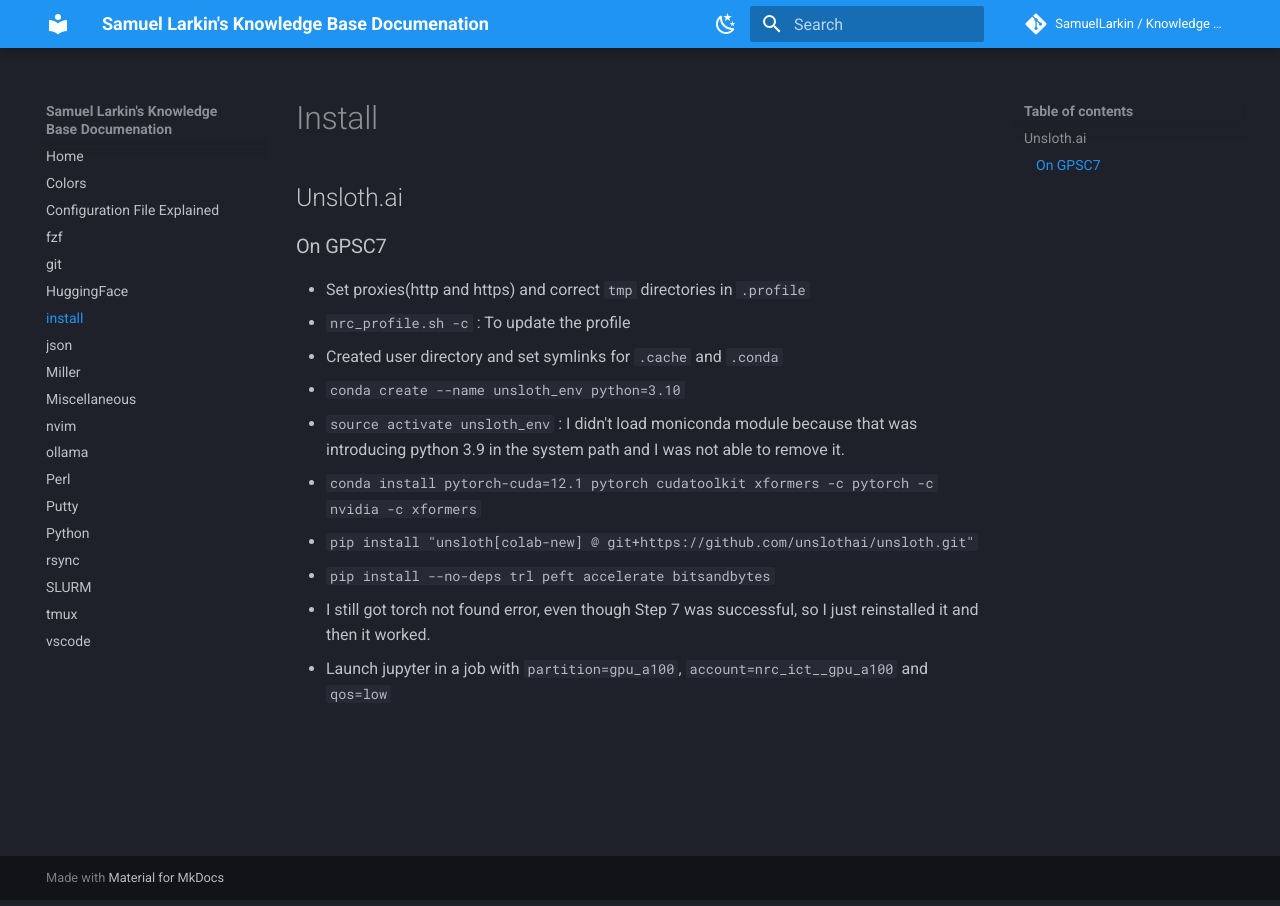
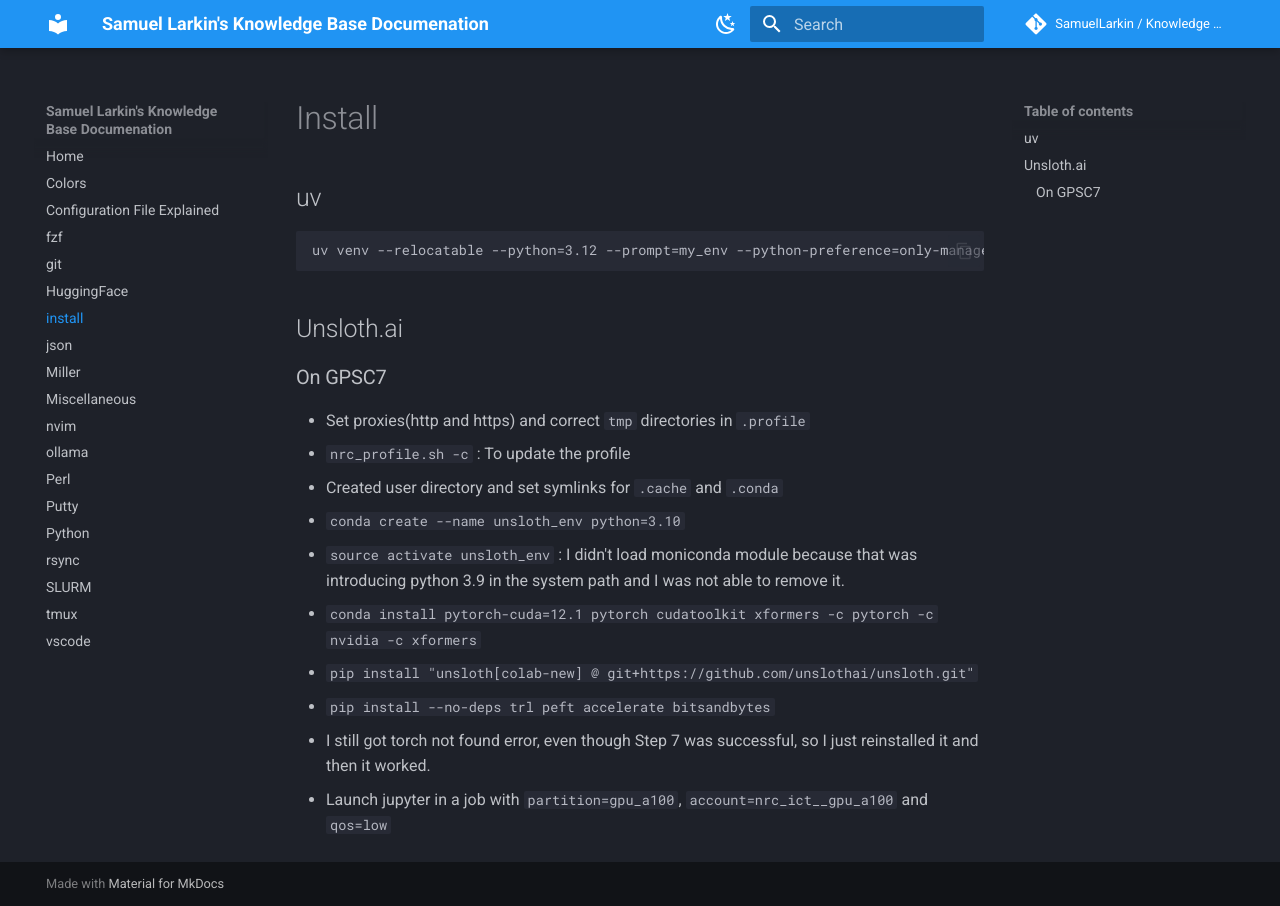
Before and after one commit to SamuelLarkin/kb, an MkDocs documentation site: the page built from docs/install.md, in a window 1280 px wide. Built offline with MkDocs 1.6.1 and Material for MkDocs 9.7.7, drawn with Linux system fonts in a browser that asks for light colours; comment, search, counter and statistics services are not loaded; the version menu is left out.

Commit message:
docs(install): all flags for uv

````diff
--- a/docs/install.md
+++ b/docs/install.md
@@ -1,4 +1,10 @@
 # Install
+
+## uv
+
+```sh
+uv venv --relocatable --python=3.12 --prompt=my_env --python-preference=only-managed  venv
+```
 
 ## Unsloth.ai
 
````
